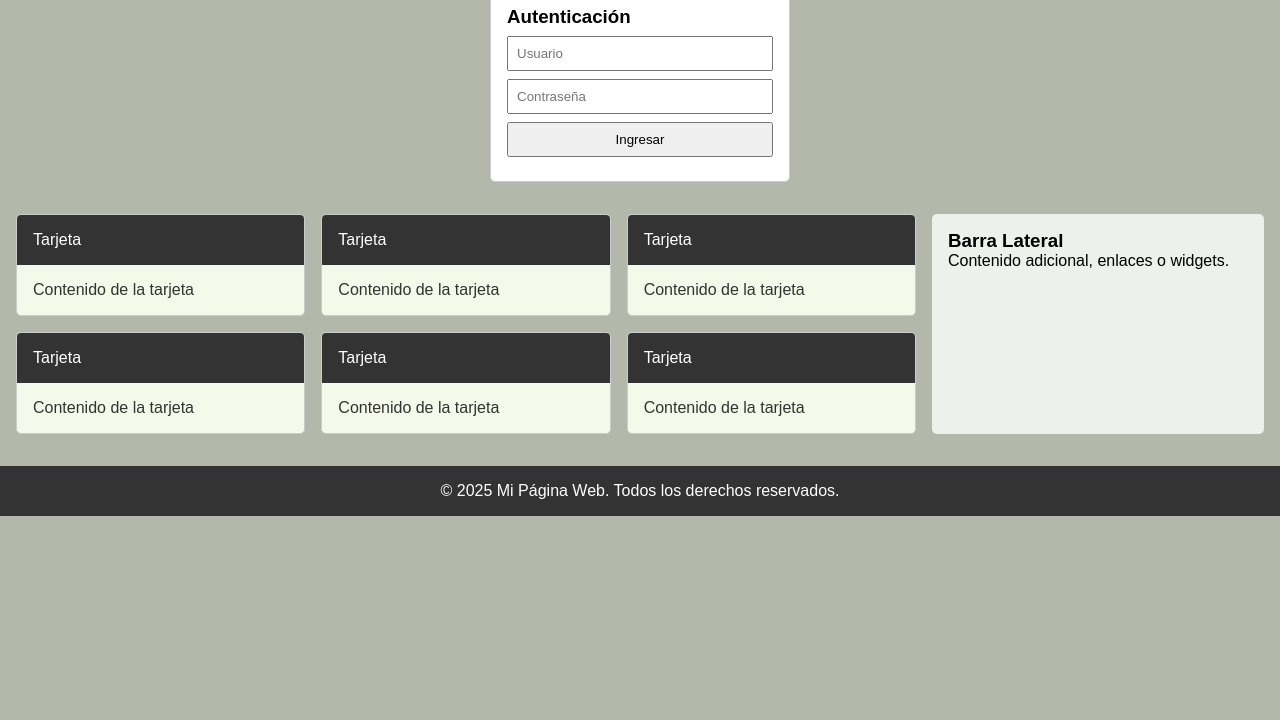
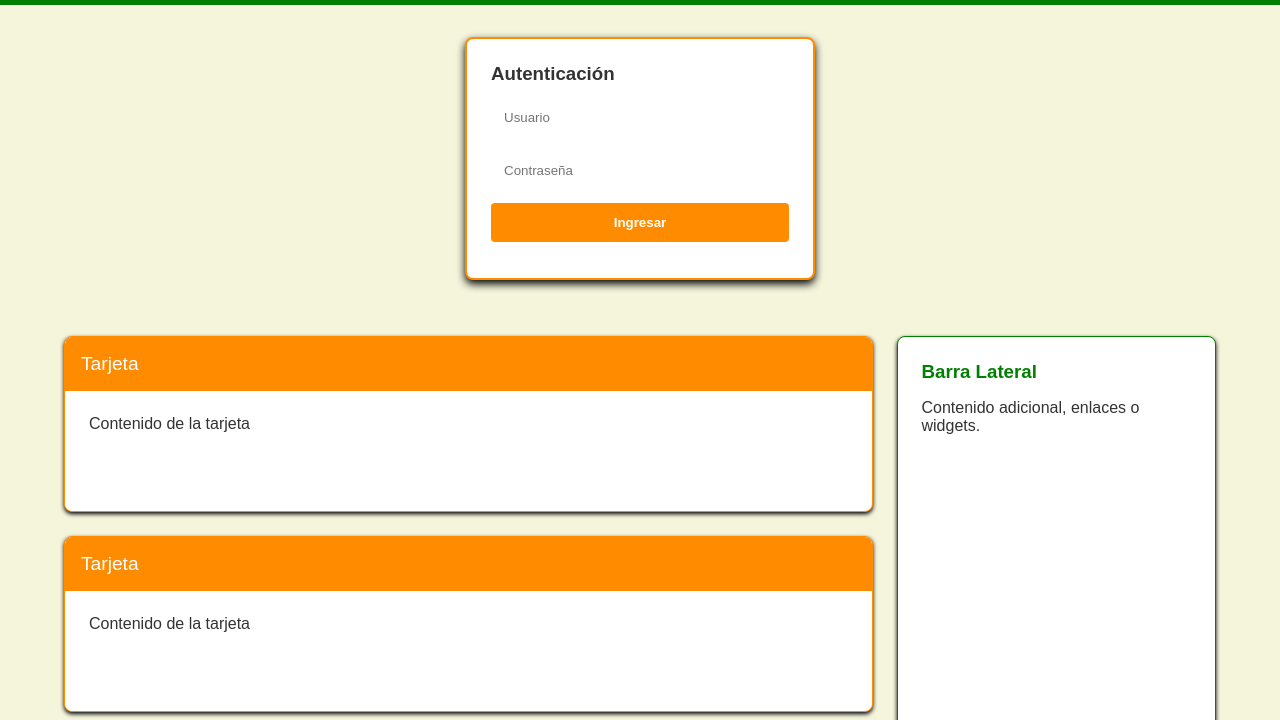
Before and after one commit to CarlosELD/JarritosGC, a plain HTML site: page index.html in a window 1280 px wide. Shown: the part 146-866 px from the top of the page. Before the commit the page ends 800 px from the top, so only its background shows below. Drawn offline with Linux system fonts and the light colour scheme.

Commit message:
Mejora de los estilos de la página de jarritos

```diff
--- a/index.html
+++ b/index.html
@@ -3,49 +3,57 @@
 
 <head>
     <meta charset="UTF-8">
-    <title>Mi Página Web</title>
+    <title>Jarritos México</title>
+    <link href="https://fonts.googleapis.com/css2?family=Montserrat:wght@700&family=Open+Sans:wght@400;600&display=swap" rel="stylesheet">
     <style>
         * {
             margin: 0;
             box-sizing: border-box;
         }
-
         body {
             font-family: Arial, sans-serif;
-            background-color: #b4b8ab;
+            background-color: #F5F5DC;
+            Color: #333333;
             box-sizing: border-box;
         }
 
         header {
-            background-color: #284b63;
+            background-color: darkorange;
             color: white;
-            padding: 1rem;
+            padding: 1.5rem;
             text-align: center;
+            font-family: sans-serif;
+            box-shadow: 0 2px 5px black;
         }
 
         nav {
-            background-color: #153243;
+            background-color: green;
             display: flex;
             justify-content: center;
+            padding: 0.5rem 0;
         }
 
         nav a {
             color: white;
-            padding: 1rem;
+            padding: 1rem 2rem;
             text-decoration: none;
+            font-weight: 600;
+            transition: background-color 0.3s;
         }
 
         nav a:hover {
-            background-color: #555;
+            background-color: darkorange;
+            color: rgb(39, 39, 39)
         }
 
         .auth-form {
             background-color: #fff;
-            padding: 1rem;
-            max-width: 300px;
-            margin: 1rem auto;
-            border: 1px solid #ccc;
-            border-radius: 5px;
+            padding: 1.5rem;
+            max-width: 350px;
+            margin: 2rem auto;
+            border: 2px solid darkorange;
+            border-radius: 8px;
+            box-shadow: 0 4px 8px black;
         }
 
         form {
@@ -55,55 +63,76 @@
         .auth-form input {
             display: block;
             width: 100%;
-            padding: 0.5rem;
-            margin: 0.5rem 0;
+            padding: 0.75rem;
+            margin: 0.75rem 0;
+            border: 1px solid white;
+            border-radius: 4px;
         }
-
+        .auth-form input[type="submit"] {
+            background-color: Darkorange;
+            color: white;
+            font-weight: bold;
+            border: none;
+            cursor: pointer;
+            transition: background-color 0.3s;
+        }
         .main {
             display: flex;
-            padding: 1rem;
+            padding: 1.5rem;
+            max-width: 1200px;
+            margin: 0 auto;
         }
 
         .content {
             flex: 3;
             display: grid;
-            grid-template-columns: repeat(3, 1fr);
-            gap: 1rem;
+            grid-template-columns: repeat(auto-fit,minmax(300, 1fr));
+            gap: 1.5rem;
         }
 
         .card {
-            background-color: #F4f9e9;
-            border: 1px solid #ccc;
-            border-radius: 5px;
+            background-color: white;
+            border: 1px solid darkorange;
+            border-radius: 8px;
             overflow: hidden;
+            box-shadow: 0 2px 4px black;
+            transition: transform 0.3s;
         }
 
         .head-card {
             padding: 1rem;
-            background-color: #333;
+            background-color: darkorange;
             color: white;
+            font-family: sans-serif;
+            font-size: 1.2rem;
         }
 
         .cont-card {
-            padding: 1rem;
-            color: #333;
-            min-height: 2rem;
+            padding: 1.5rem;
+            min-height: 120px;
         }
 
         .sidebar {
             flex: 1;
-            padding: 1rem;
-            background-color: #eef0eb;
-            margin-left: 1rem;
-            border-radius: 5px;
+            padding: 1.5rem;
+            background-color: white;
+            margin-left: 1.5rem;
+            border-radius: 8px;
+            border: 1px solid green;
+            box-shadow: 0 2px 4px black;
         }
-
+        .sidebar h3 {
+            color: green;
+            font-family: sans-serif;
+            margin-bottom: 1rem;
+        }
         footer {
             background-color: #333;
             color: white;
             text-align: center;
-            padding: 1rem;
-            margin-top: 1rem;
+            padding: 1.5rem;
+            margin-top: 2rem;
+            font-size: 0.9rem;
         }
     </style>
 </head>
```
